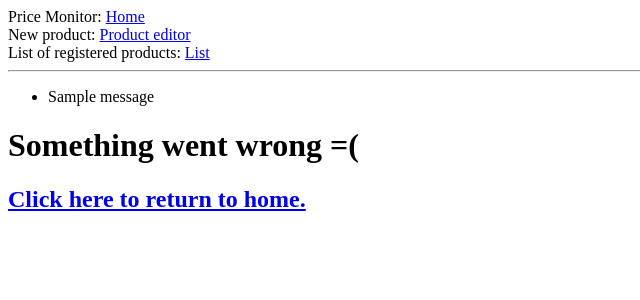
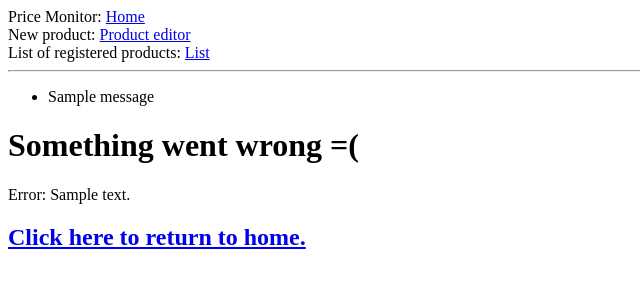
Before and after one commit to dkage/price_monitor, a Flask app: template app/templates/error.html in a window 1280 px wide. Shown: the top 300 px of the page, without its empty margins (0-640 px from the left). Run offline with Flask 2, Linux system fonts and the light colour scheme; the template is opened without the code that fills it: most values are stand-ins (such as "Sample title", 1, 10 or a date in 2020); one stand-in notice (Sample message) is shown.

Commit message:
Change success and error html to print database handler return message from tuple

```diff
--- a/app/templates/error.html
+++ b/app/templates/error.html
@@ -3,6 +3,9 @@
 {% block content %}
 
     <h1>Something went wrong =(</h1>
+
+    <p>Error: {{ message }}</p>
+
     <h2><a href="index.html">Click here to return to home.</a></h2>
 
 {% endblock %}
--- a/app/templates/success.html
+++ b/app/templates/success_delete.html
@@ -3,6 +3,7 @@
 {% block content %}
 
     <h3>Entry deleted from database.</h3>
+    <p>Database handler return: {{ message }}</p>
     <h2><a href="index">Click here to return to home.</a></h2>
 
 {% endblock %}
```
